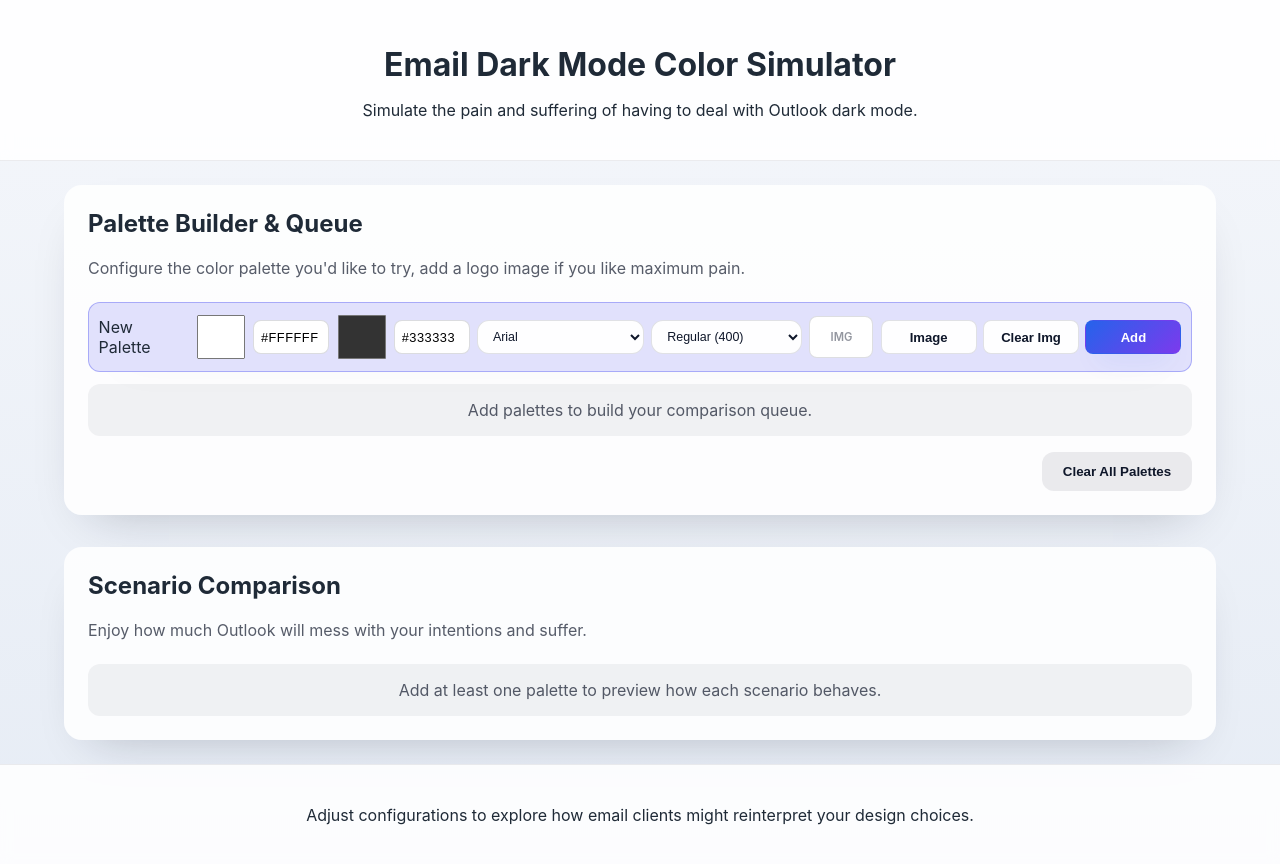
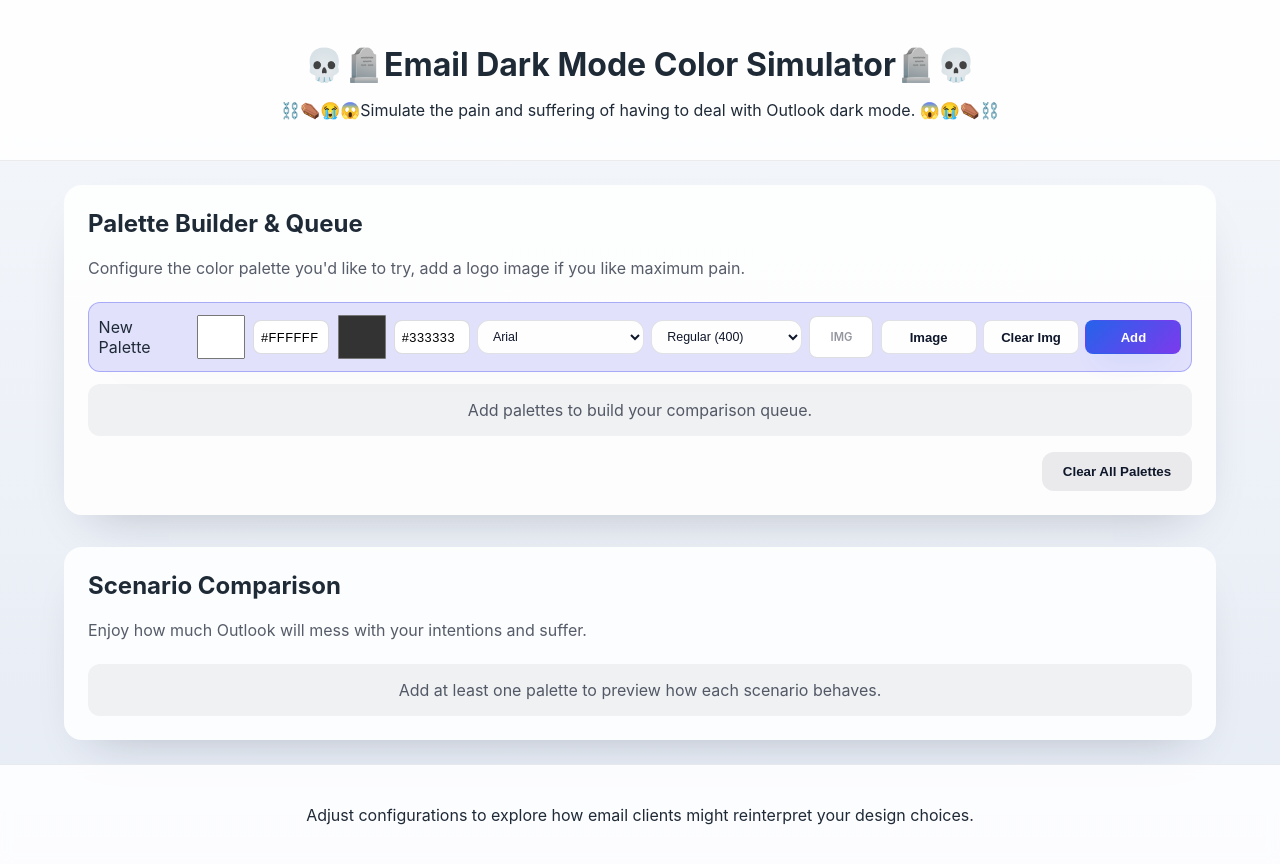
Before and after one commit to druso/email_darkmode_simulator, a website with bundled scripts: page public/index.html in a window 1280 px wide. Built offline with nearby package versions, Linux system fonts and the light colour scheme.

Commit message:
style: add spooky emojis to page title and header text

```diff
--- a/public/index.html
+++ b/public/index.html
@@ -3,13 +3,13 @@
   <head>
     <meta charset="utf-8" />
     <meta name="viewport" content="width=device-width, initial-scale=1" />
-    <title>Email Dark Mode Simulator</title>
+    <title>💀🪦Email Dark Mode Color Simulator🪦💀</title>
     <link rel="stylesheet" href="styles.css" />
   </head>
   <body>
     <header>
-      <h1>Email Dark Mode Color Simulator</h1>
-      <p>Simulate the pain and suffering of having to deal with Outlook dark mode.</p>
+      <h1>💀🪦Email Dark Mode Color Simulator🪦💀</h1>
+      <p>⛓️⚰️😭😱Simulate the pain and suffering of having to deal with Outlook dark mode. 😱😭⚰️⛓️</p>
     </header>
 
     <main>
```
